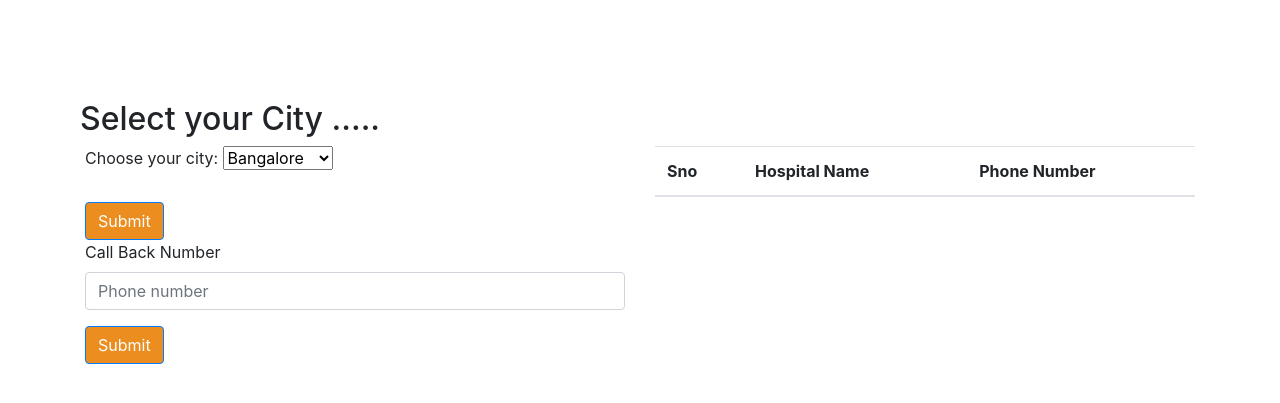
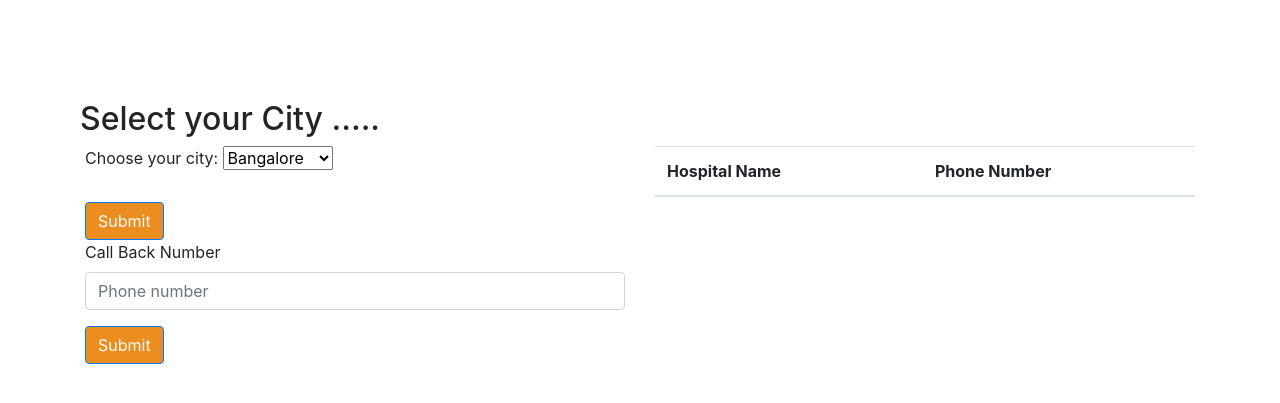
Before and after one commit to puniaajeeta/call_hospital, a Django app: page /home in a window 1280 px wide. Shown: the part 78-481 px from the top of the page. Run offline with Django 4.2, Linux system fonts and the light colour scheme; data comes from the database, SQL or seed files in the repository; lists and menus that the app fills with data are empty.

Commit message:
changes in index

```diff
--- a/templates/index.html
+++ b/templates/index.html
@@ -113,15 +113,15 @@
           <table class="table">
             <thead>
               <tr>
-                <th scope="col">Sno</th>
                 <th scope="col">Hospital Name</th>
                 <th scope="col">Phone Number</th>
               </tr>
             </thead>
             <tbody>
               {% for item in hospital_detail %}
+
               <tr>
-                <th scope="row">1</th>
+                <!-- <th scope="row">{{ i }}</th> -->
                 <td>{{ item.city_hospital }}</td>
                 <td>{{ item.hospital_number }}</td>
               </tr>
```
